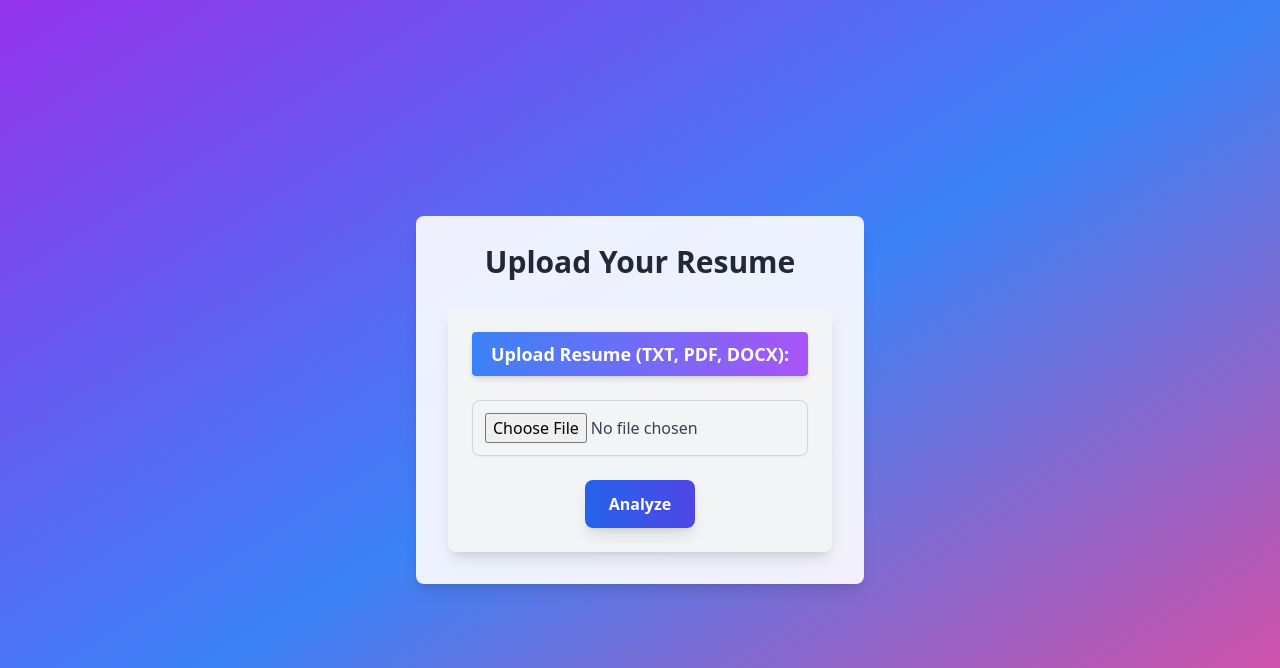
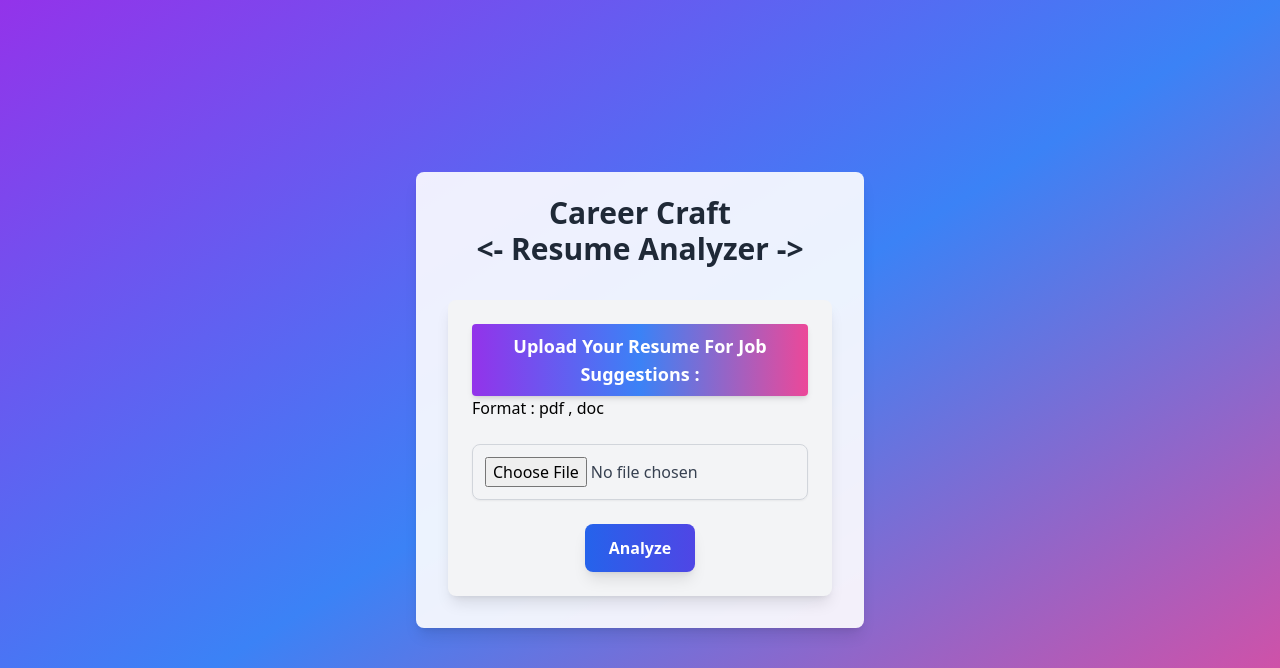
Before and after one commit to Ashish-Dubey-1974/Resume_Analyzer, a Flask app: page / in a window 1280 px wide. Shown: the top 668 px of the page. Run offline with Flask 3, Linux system fonts and the light colour scheme; parts of the project's set-up code (start-up, migrations or seed data) failed here and were passed over; some libraries are stand-ins or nearby versions.

Commit message:
final commit

```diff
--- a/templates/index.html
+++ b/templates/index.html
@@ -8,13 +8,15 @@
     <link rel="stylesheet" type="text/css" href="{{ url_for('static', filename='styles.css') }}">
 </head>
 <body class="bg-gradient-to-br from-purple-600 via-blue-500 to-pink-500 min-h-screen flex items-center justify-center">
+
     <div class="bg-white bg-opacity-90 p-8 rounded-lg shadow-lg w-full max-w-md text-center">
-        <h1 class="text-3xl font-bold text-gray-800 mb-6 animate-bounce">Upload Your Resume</h1>
+        <h1 class="text-3xl font-bold text-gray-800 mb-6 animate-bounce">Career Craft<br><- Resume Analyzer -></h1>
         <form action="/analyze" method="post" enctype="multipart/form-data" class="space-y-6 bg-gray-100 p-6 rounded-lg shadow-lg">
             <!-- Styled Label -->
-            <label for="resume" class="block text-lg font-semibold text-gray-800 bg-gradient-to-r from-blue-500 to-purple-500 text-white py-2 px-4 rounded shadow-md">
-                Upload Resume (TXT, PDF, DOCX):
+            <label for="resume" class="block text-lg font-semibold text-gray-800 bg-gradient-to-r from--500 to-purple-500 to-red-300 to-green-500 text-white py-2 px-4 rounded shadow-md">
+                Upload Your Resume For Job Suggestions :
             </label>
+            <div style="margin: 0px; text-align: left;">Format : pdf , doc</div>
 
             <!-- Styled File Input -->
             <input type="file" name="resume" required
```
